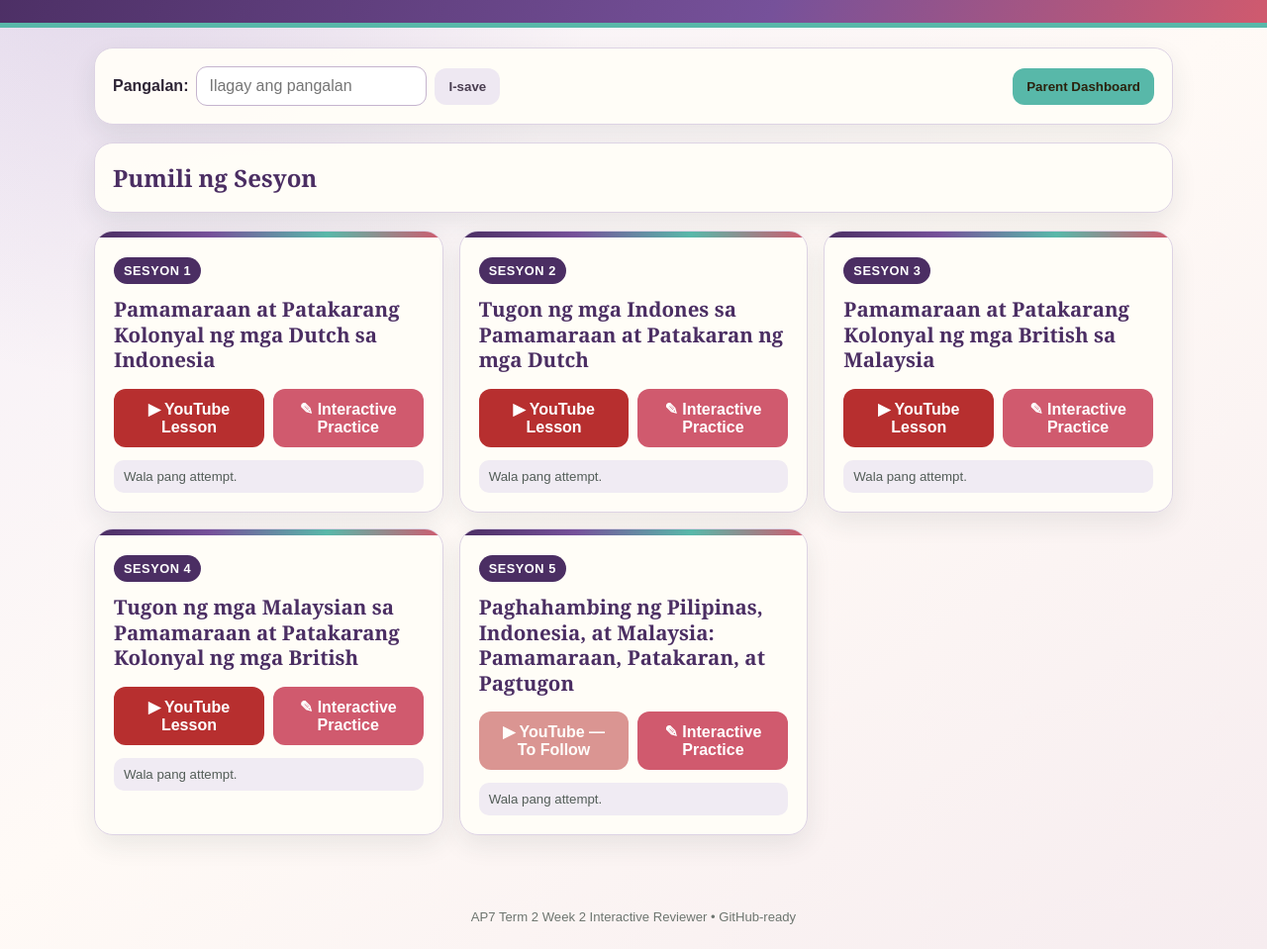
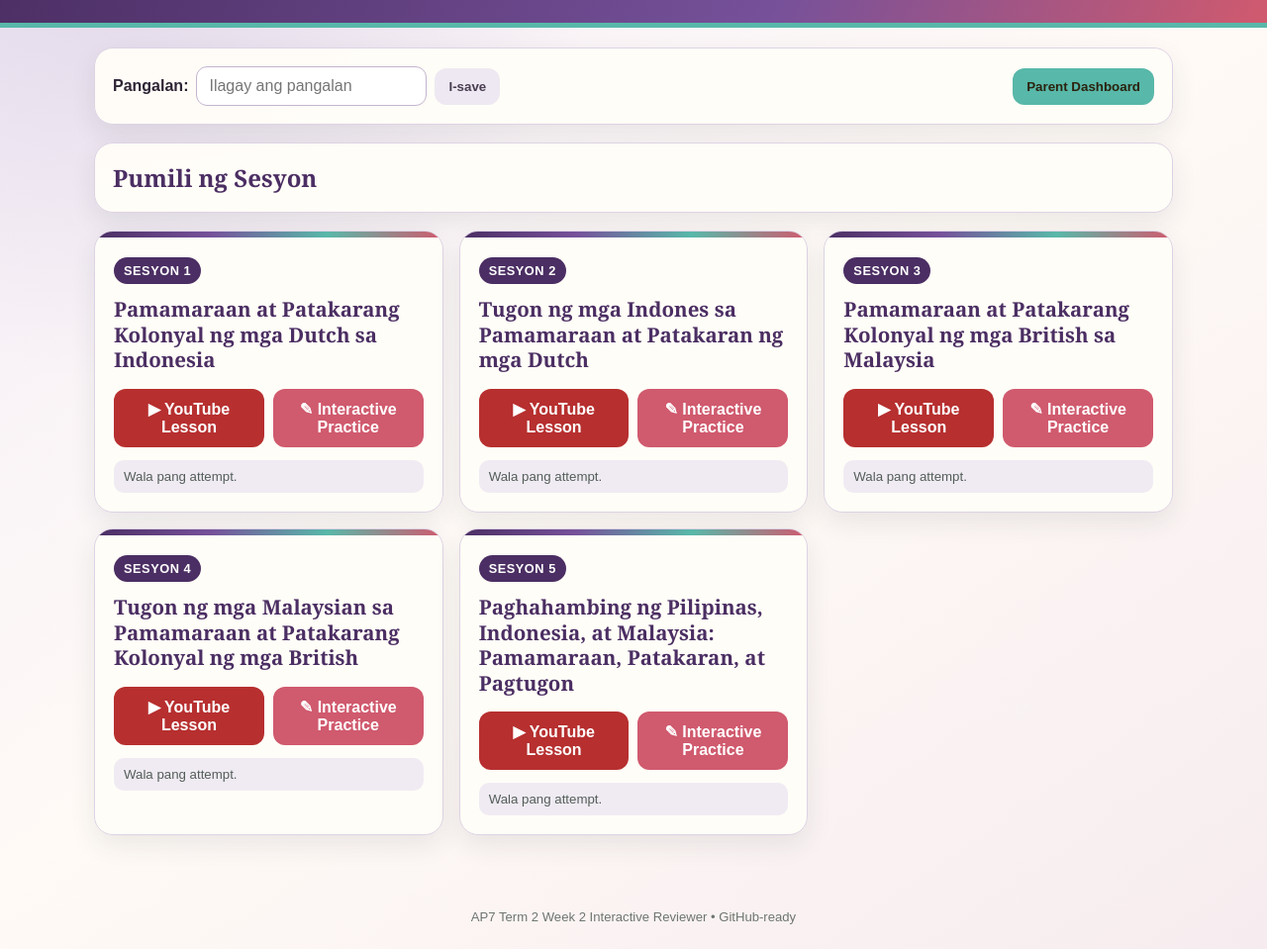
Before and after one commit to mamevelyn/ap7term2insular, a plain HTML site: page index.html in a window 1280 px wide. Shown: the part 98-1057 px from the top of the page at 99% size. Drawn offline with Linux system fonts and the light colour scheme.

Commit message:
Update index.html

```diff
--- a/index.html
+++ b/index.html
@@ -135,7 +135,7 @@ footer{text-align:center;padding:25px;color:#6d756f;font-size:.82rem}
 <article class="session-card"><div class="session-tag">SESYON 2</div><h2>Tugon ng mga Indones sa Pamamaraan at Patakaran ng mga Dutch</h2><div class="link-stack"><a class="action youtube" href="https://youtu.be/yfpsNE-4FaI" target="_blank" rel="noopener noreferrer">▶ YouTube Lesson</a><a class="action practice" href="#quiz" data-practice="d2">✎ Interactive Practice</a></div><div class="session-status" id="status-d2">Wala pang attempt.</div></article>
 <article class="session-card"><div class="session-tag">SESYON 3</div><h2>Pamamaraan at Patakarang Kolonyal ng mga British sa Malaysia</h2><div class="link-stack"><a class="action youtube" href="https://youtu.be/dPoKjcVNA7Q" target="_blank" rel="noopener noreferrer">▶ YouTube Lesson</a><a class="action practice" href="#quiz" data-practice="d3">✎ Interactive Practice</a></div><div class="session-status" id="status-d3">Wala pang attempt.</div></article>
 <article class="session-card"><div class="session-tag">SESYON 4</div><h2>Tugon ng mga Malaysian sa Pamamaraan at Patakarang Kolonyal ng mga British</h2><div class="link-stack"><a class="action youtube" href="https://youtu.be/fYgub8VFkjQ" target="_blank" rel="noopener noreferrer">▶ YouTube Lesson</a><a class="action practice" href="#quiz" data-practice="d4">✎ Interactive Practice</a></div><div class="session-status" id="status-d4">Wala pang attempt.</div></article>
-<article class="session-card"><div class="session-tag">SESYON 5</div><h2>Paghahambing ng Pilipinas, Indonesia, at Malaysia: Pamamaraan, Patakaran, at Pagtugon</h2><div class="link-stack"><span class="action youtube disabled" aria-disabled="true">▶ YouTube — To Follow</span><a class="action practice" href="#quiz" data-practice="d5">✎ Interactive Practice</a></div><div class="session-status" id="status-d5">Wala pang attempt.</div></article>
+<article class="session-card"><div class="session-tag">SESYON 5</div><h2>Paghahambing ng Pilipinas, Indonesia, at Malaysia: Pamamaraan, Patakaran, at Pagtugon</h2><div class="link-stack"><a class="action youtube" href="https://youtu.be/RTvs2pEPV2E" target="_blank" rel="noopener noreferrer">▶ YouTube Lesson</a><a class="action practice" href="#quiz" data-practice="d5">✎ Interactive Practice</a></div><div class="session-status" id="status-d5">Wala pang attempt.</div></article>
 </div>
 </section>
 
```
